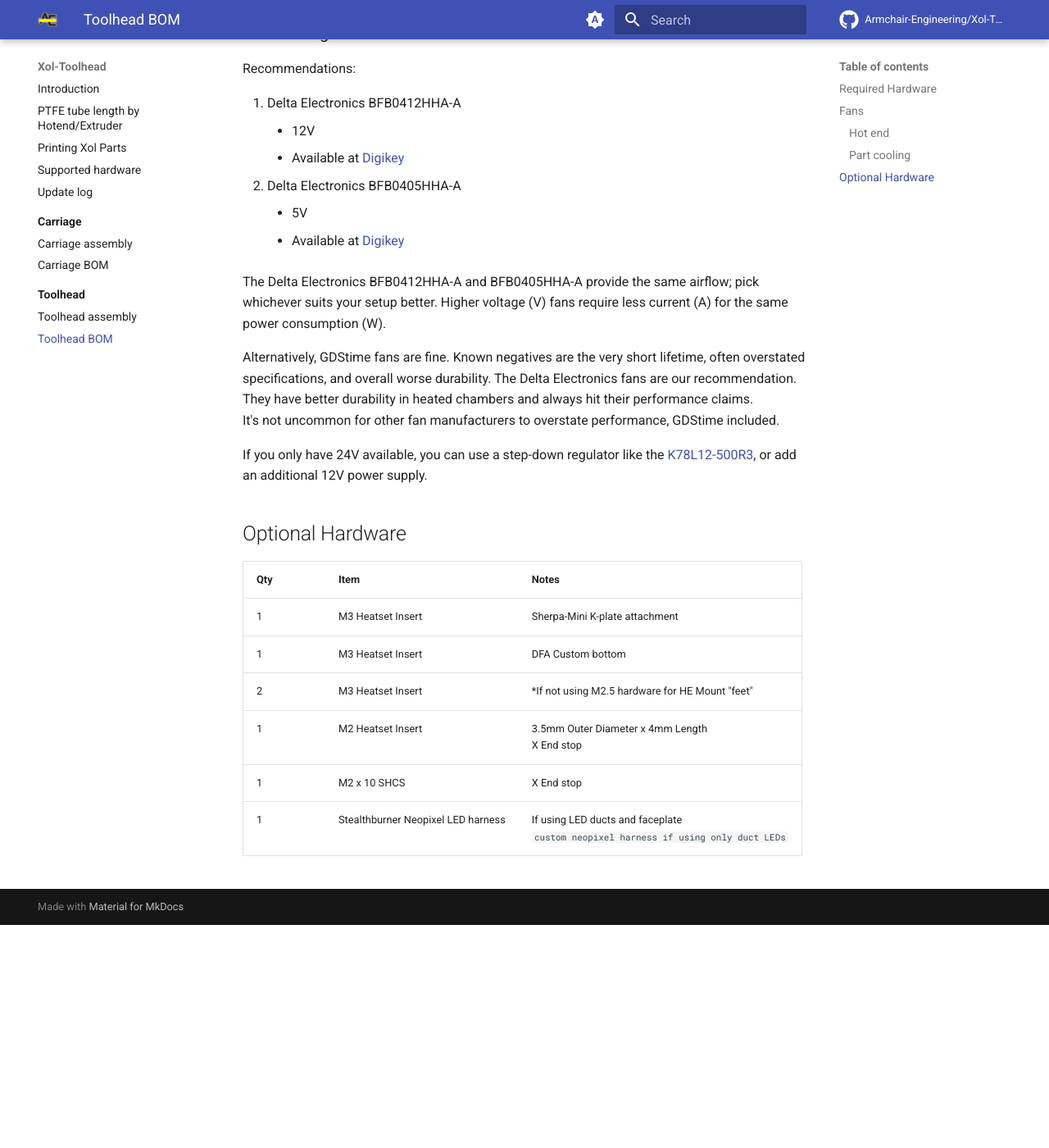
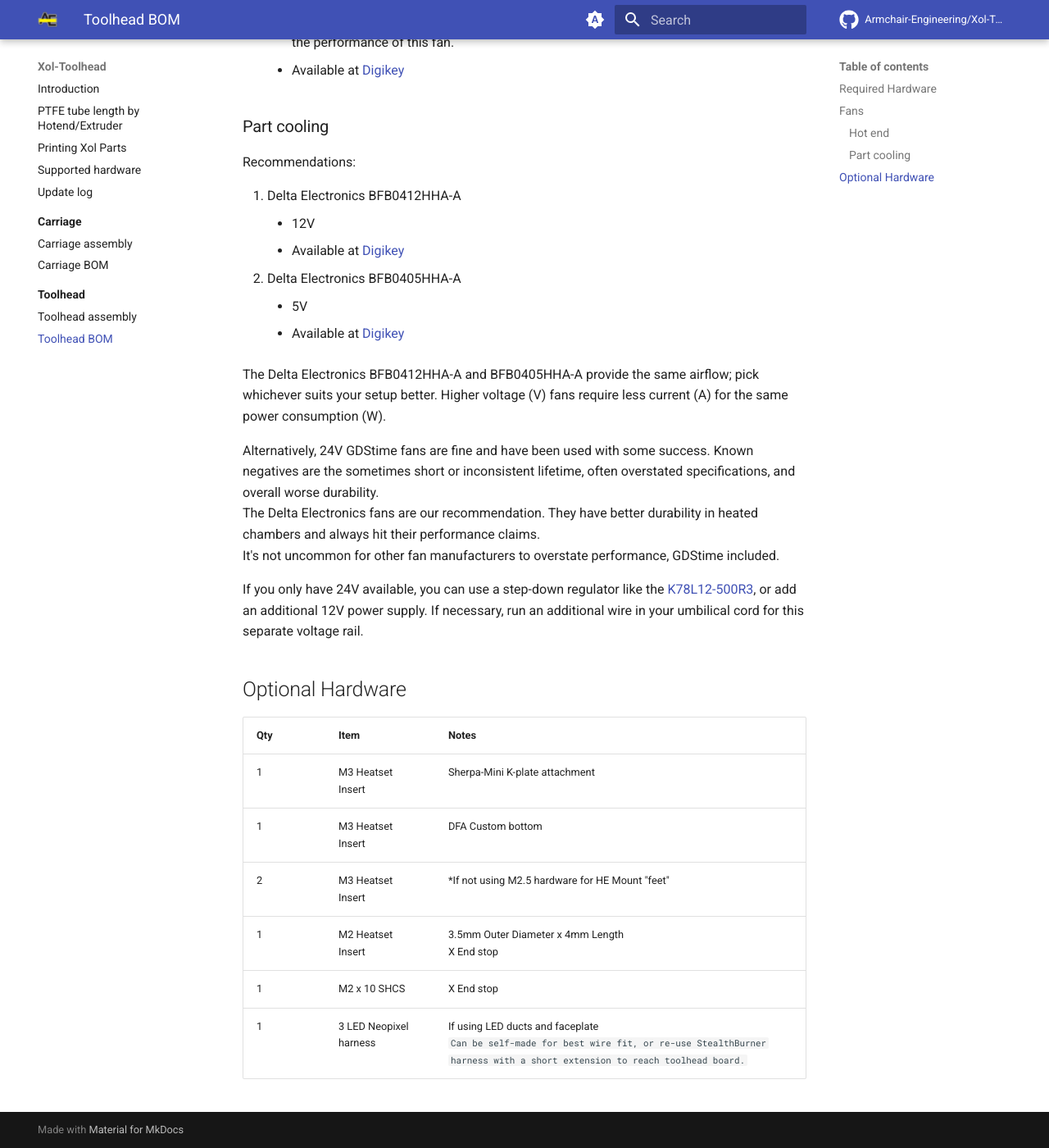
Before and after one commit to Armchair-Heavy-Industries/Xol-Toolhead, an MkDocs documentation site: the page built from docs/toolhead/bom.md, in a window 1280 px wide and 1400 px high, scrolled down 1796 px. Shown: the whole window at 82% size. Built offline with MkDocs 1.6.1 and Material for MkDocs 9.7.7, drawn with Linux system fonts in a browser that asks for light colours; emoji names are drawn with the system emoji font; comment, search, counter and statistics services are not loaded; before the commit the page ends 2924 px from its top, so only the background shows below that; some of the changed text lies outside the part shown.

Commit message:
apply docs proposal (PR) on top of xol-release-2023-12-21 (recent) to update proposal

```diff
--- a/docs/toolhead/bom.md
+++ b/docs/toolhead/bom.md
@@ -32,6 +33,11 @@
 | --- | --------------- | ----------------------------- | --------- |
 | 1   | 2510 axial fan  | [Hot end](#hot-end)           | See below |
 | 2   | 4010 radial fan | [Part cooling](#part-cooling) | See below |
+
+> :information_source: **Understand your electronics and voltages**
+>
+> Do you have the correct voltage at your toolhead or will you need a converter?
+> If using the _recommended_ parts you need 5v, 12v and 24v at the toolhead.
 
 ### Hot end
 
@@ -55,21 +61,22 @@
 
 The Delta Electronics BFB0412HHA-A and BFB0405HHA-A provide the same airflow; pick whichever suits your setup better. Higher voltage (V) fans require less current (A) for the same power consumption (W).
 
-Alternatively, GDStime fans are fine. Known negatives are the very short lifetime, often overstated specifications, and overall worse durability.  The Delta Electronics fans are our recommendation. They have better durability in heated chambers and always hit their performance claims.
+Alternatively, 24V GDStime fans are fine and have been used with some success. Known negatives are the sometimes short or inconsistent lifetime, often overstated specifications, and overall worse durability.
+The Delta Electronics fans are our recommendation. They have better durability in heated chambers and always hit their performance claims.
 It's not uncommon for other fan manufacturers to overstate performance, GDStime included.
 
-If you only have 24V available, you can use a step-down regulator like the [K78L12-500R3](https://www.digikey.com/en/products/detail/mornsun-america-llc/K78L12-500R3/16784476), or add an additional 12V power supply.
+If you only have 24V available, you can use a step-down regulator like the [K78L12-500R3](https://www.digikey.com/en/products/detail/mornsun-america-llc/K78L12-500R3/16784476), or add an additional 12V power supply. If necessary, run an additional wire in your umbilical cord for this separate voltage rail.
 
 ## Optional Hardware
 
-| Qty | Item                               | Notes                                                                                   |
-| --- | ---------------------------------- | --------------------------------------------------------------------------------------- |
-| 1   | M3 Heatset Insert                  | Sherpa-Mini K-plate attachment                                                          |
-| 1   | M3 Heatset Insert                  | DFA Custom bottom                                                                       |
-| 2   | M3 Heatset Insert                  | *If not using M2.5 hardware for HE Mount "feet"                                         |
-| 1   | M2 Heatset Insert                  | 3.5mm Outer Diameter x 4mm Length <br/>X End stop                                       |
-| 1   | M2 x 10 SHCS                       | X End stop                                                                              |
-| 1   | Stealthburner Neopixel LED harness | If using LED ducts and faceplate <br/>`custom neopixel harness if using only duct LEDs` |
+| Qty | Item              | Notes                                             |
+| --- | ----------------- | ------------------------------------------------- |
+| 1   | M3 Heatset Insert | Sherpa-Mini K-plate attachment                    |
+| 1   | M3 Heatset Insert | DFA Custom bottom                                 |
+| 2   | M3 Heatset Insert | *If not using M2.5 hardware for HE Mount "feet"   |
+| 1   | M2 Heatset Insert | 3.5mm Outer Diameter x 4mm Length <br/>X End stop |
+| 1   | M2 x 10 SHCS      | X End stop                                        |
+|1    | 3 LED Neopixel harness | If using LED ducts and faceplate <br/>`Can be self-made for best wire fit, or re-use StealthBurner harness with a short extension to reach toolhead board.` |
 
 [ASB02505SHA-AY6B]: https://www.digikey.com/en/products/detail/delta-electronics/ASB02505SHA-AY6B/7491489
 [BFB0412HHA-A]: https://www.digikey.com/en/products/detail/delta-electronics/BFB0412HHA-A/2560487
```
Also changed, not shown: other parts of docs/toolhead/bom.md (+19 -18 lines), docs/carriage/assembly.md (+3 -0 lines), docs/carriage/bom.md (+1 -1 lines), docs/toolhead/assembly.md (+4 -4 lines).
